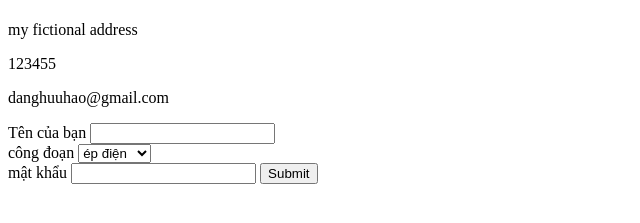
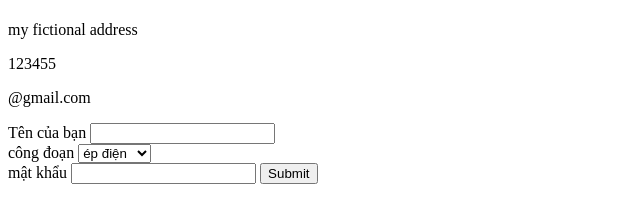
Before and after one commit to danghuuhao/cv, a plain HTML site: page contact-me.html in a window 1280 px wide. Shown: the part 59-282 px from the top of the page, without its empty margins (0-640 px from the left). Drawn offline with Linux system fonts and the light colour scheme.

Commit message:
Update contact-me.html

```diff
--- a/contact-me.html
+++ b/contact-me.html
@@ -8,7 +8,7 @@
     <h1>my contact details</h1>
     <p>my fictional address</p>
     <p>123455</p>
-    <p>danghuuhao@gmail.com</p>
+    <p>@gmail.com</p>
     <form action="">
       <label for="">Tên của bạn</label>
       <input type="text"><br>
```
